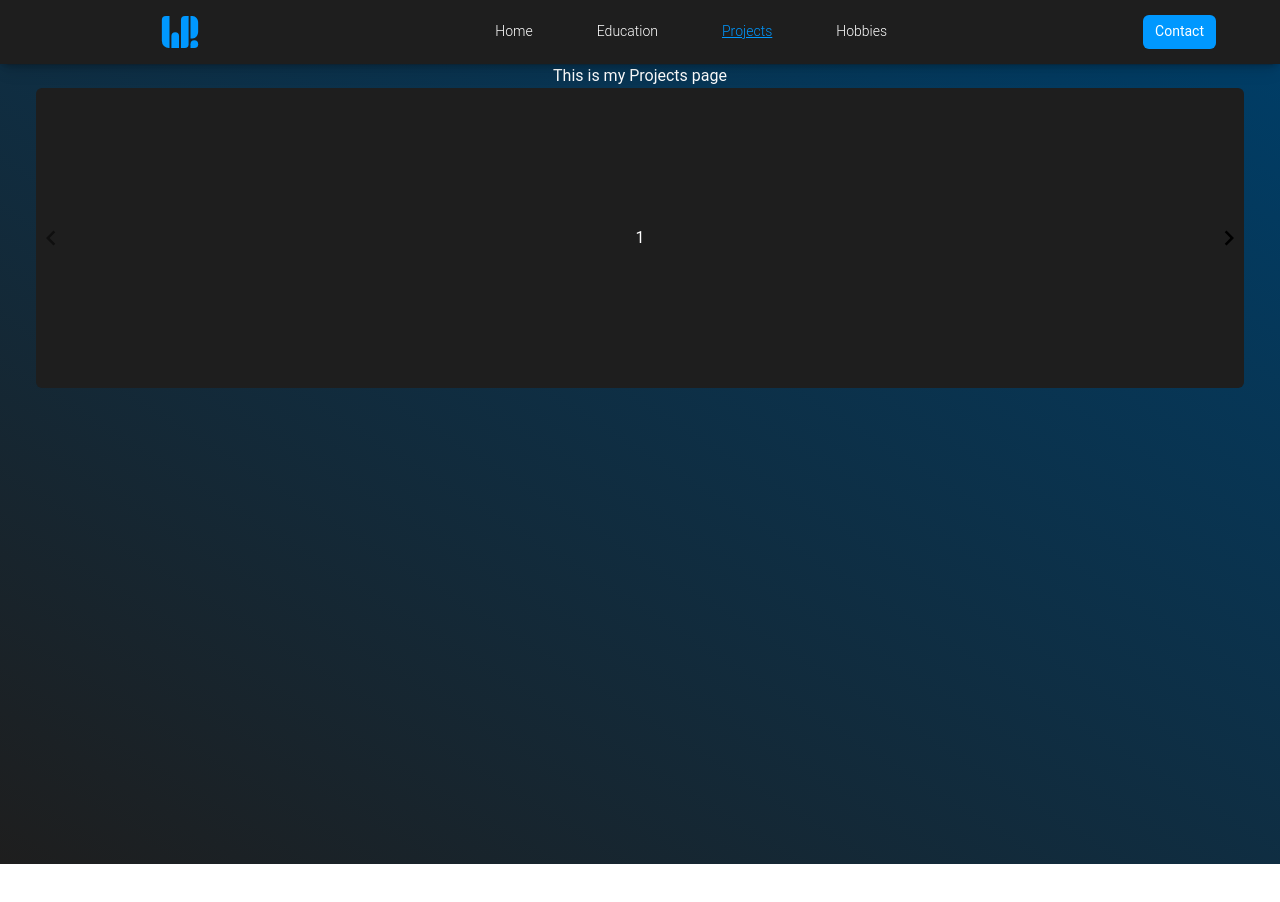
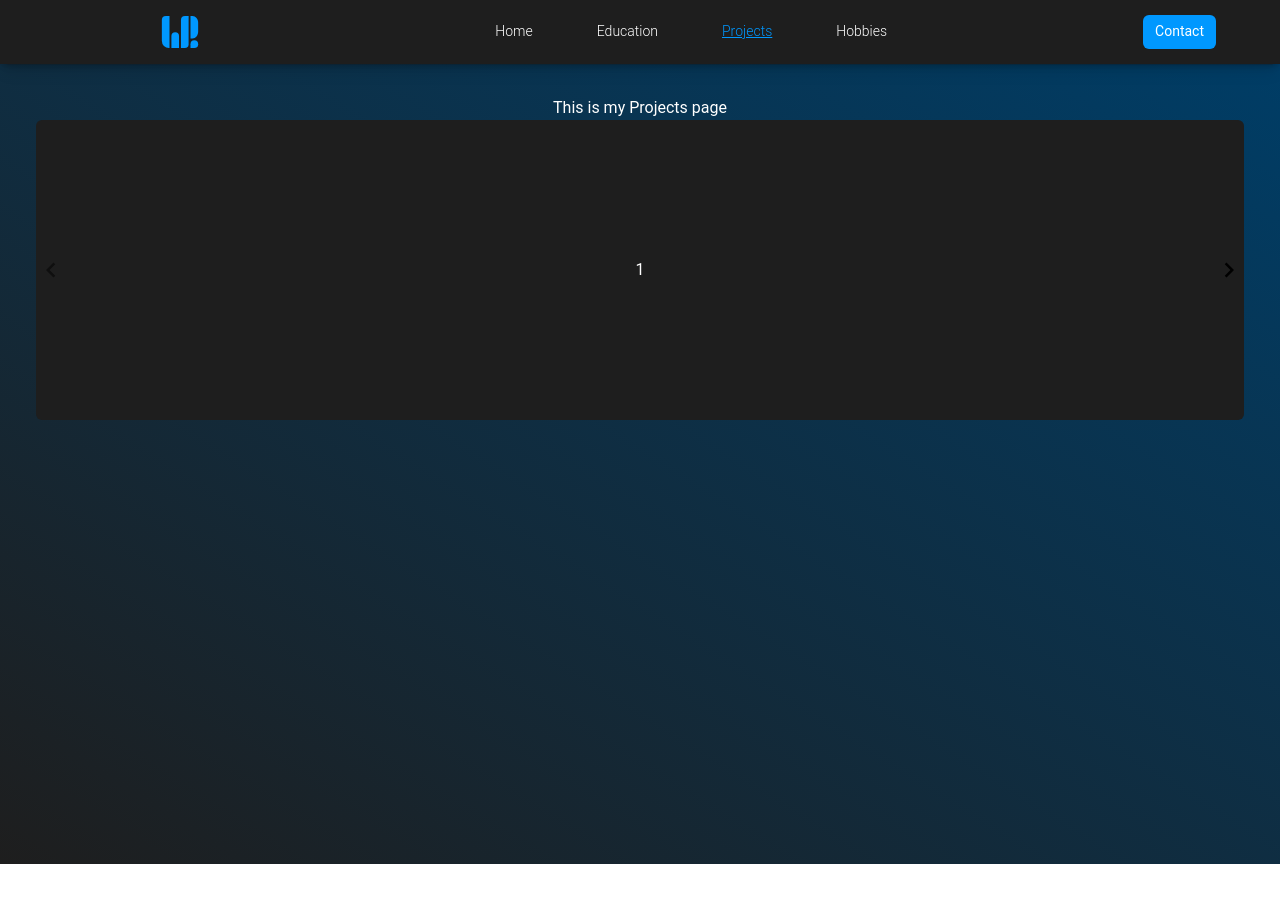
Before and after one commit to Polo-Wolo/portfolio, a Vue app: page /projects in a window 1280 px wide. Shown: the top 902 px of the page. Built offline with nearby package versions, Linux system fonts and the light colour scheme.

Commit message:
💄 Native Padding App

```diff
--- a/src/App.vue
+++ b/src/App.vue
@@ -4,7 +4,9 @@
 			<MobileNavBar></MobileNavBar>
 			<NavBar></NavBar>
 		</div>
+		<div class="py-8">
 		<router-view/>
+		</div>
 	</div>
 </template>
 
```
